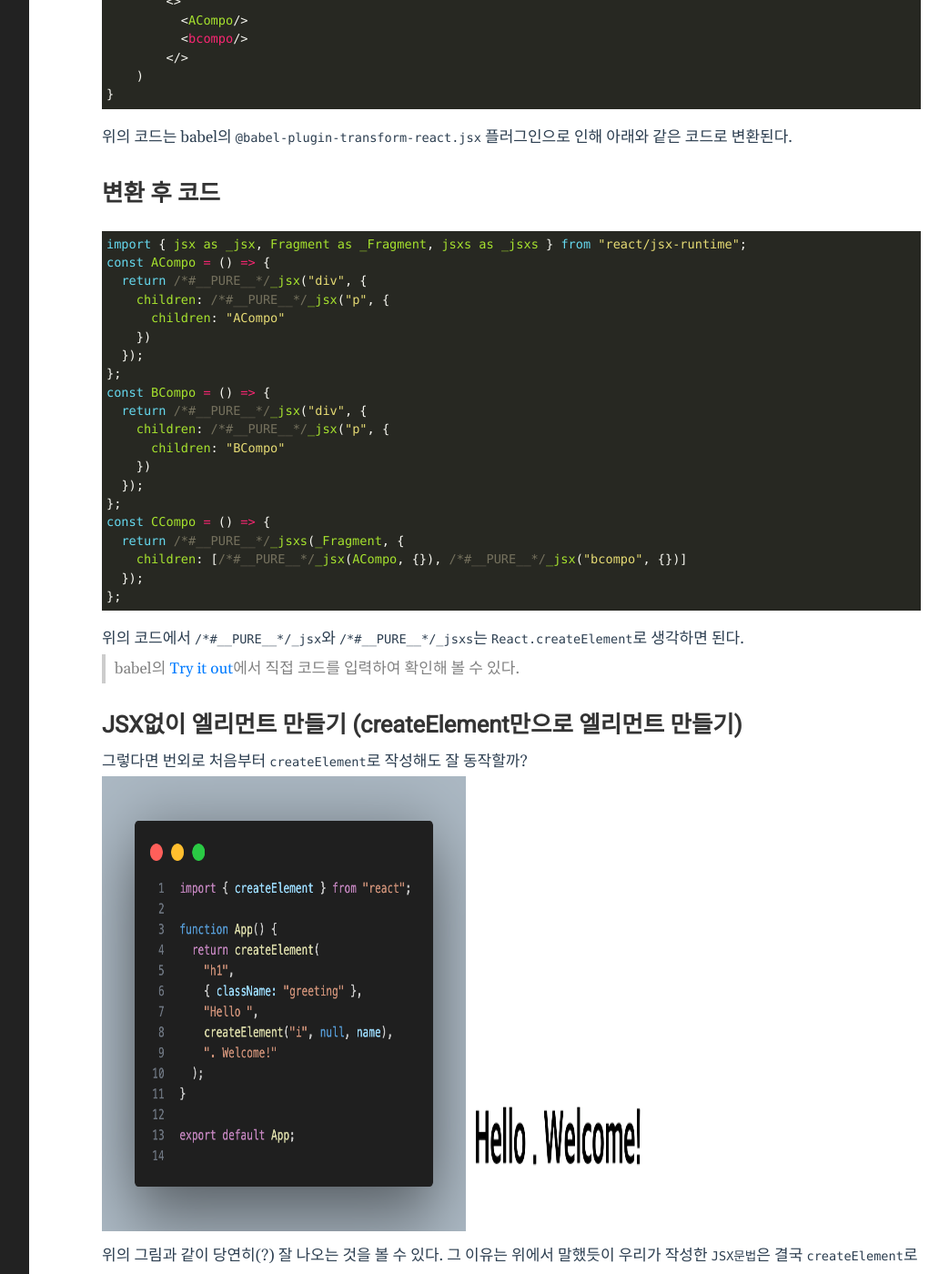
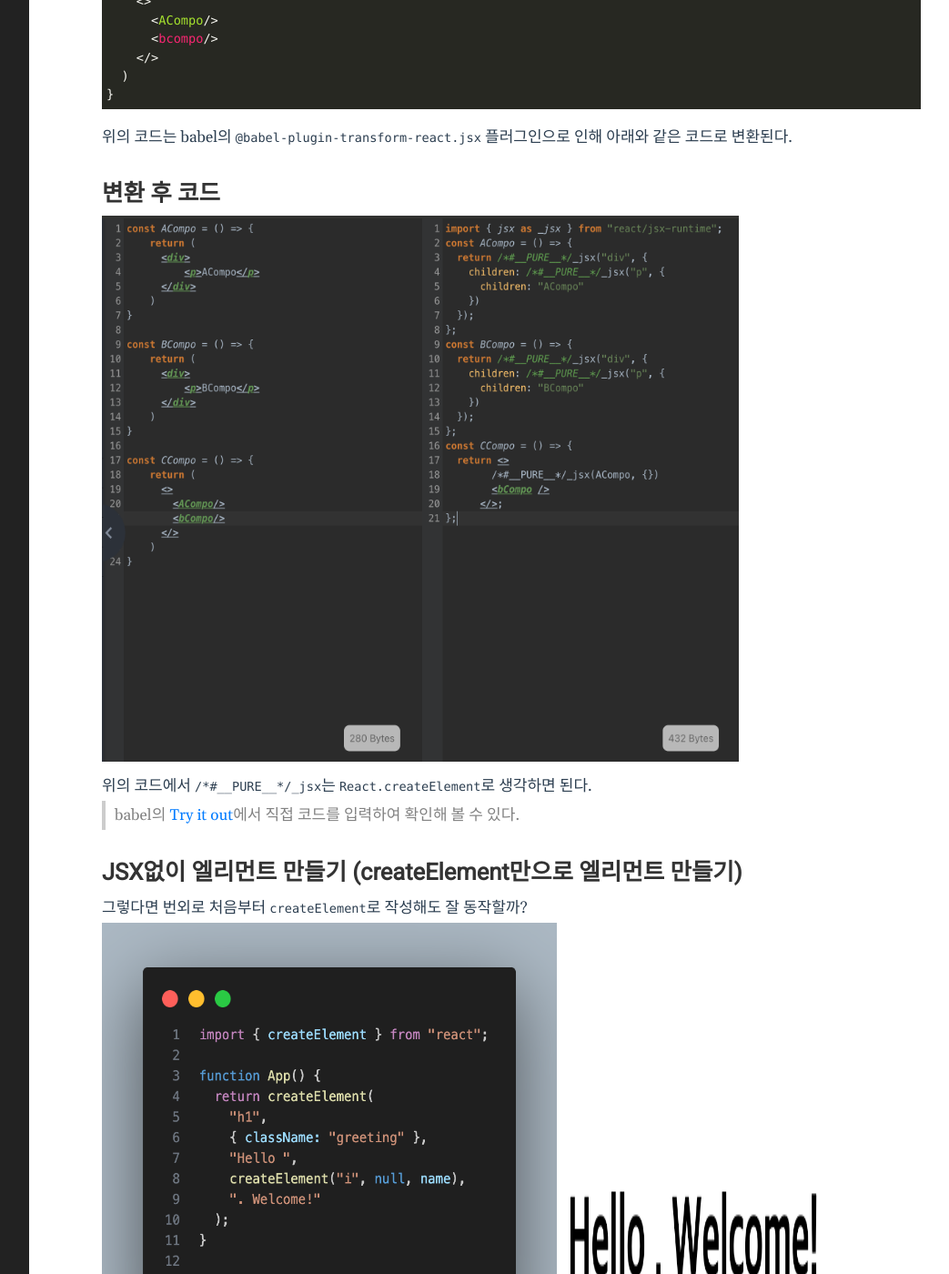
Before and after one commit to ahngh0113/ahngh0113.github.io, a Jekyll site: the page built from _posts/2024-09-30-리액트 컴포넌트는 왜 대문자로 시작해야 하는가?.md, in a window 1280 px wide and 1400 px high, scrolled down 1454 px. Shown: the whole window at 91% size, without its empty margins (188-1231 px from the left). Built offline with Jekyll 4.4.1, drawn with Linux system fonts in a browser that asks for light colours.

Commit message:
코드 이미지로 대체

````diff
--- a/_posts/2024-09-30-리액트 컴포넌트는 왜 대문자로 시작해야 하는가?.md
+++ b/_posts/2024-09-30-리액트 컴포넌트는 왜 대문자로 시작해야 하는가?.md
@@ -34,57 +34,37 @@ categories: react
 
 ```jsx
 const ACompo = () => {
-	return (
-    	<div>
-           <p>ACompo</p>
-        </div>
-    )
+  return (
+    <div>
+      <p>ACompo</p>
+    </div>
+  )
 }
 
 const BCompo = () => {
   return (
-      <div>
-          <p>BCompo</p>
-        </div>
+    <div>
+      <p>BCompo</p>
+    </div>
   )
 }
 
 const CCompo = () => {
-	return (
-    	<>
-          <ACompo/>
-          <bcompo/>
-        </>
-    )
+  return (
+    <>
+      <ACompo/>
+      <bcompo/>
+    </>
+  )
 }
 ```
 위의 코드는 babel의 `@babel-plugin-transform-react.jsx` 플러그인으로 인해 아래와 같은 코드로 변환된다.
 
 ## 변환 후 코드
-```js
-import { jsx as _jsx, Fragment as _Fragment, jsxs as _jsxs } from "react/jsx-runtime";
-const ACompo = () => {
-  return /*#__PURE__*/_jsx("div", {
-    children: /*#__PURE__*/_jsx("p", {
-      children: "ACompo"
-    })
-  });
-};
-const BCompo = () => {
-  return /*#__PURE__*/_jsx("div", {
-    children: /*#__PURE__*/_jsx("p", {
-      children: "BCompo"
-    })
-  });
-};
-const CCompo = () => {
-  return /*#__PURE__*/_jsxs(_Fragment, {
-    children: [/*#__PURE__*/_jsx(ACompo, {}), /*#__PURE__*/_jsx("bcompo", {})]
-  });
-};
-```
 
-위의 코드에서 `/*#__PURE__*/_jsx`와 `/*#__PURE__*/_jsxs`는 `React.createElement`로 생각하면 된다.
+<img src="/public/img/jsx-after-babel.png" alt="babel로 변환 후의 코드" width="700px" height="600px">
+
+위의 코드에서 `/*#__PURE__*/_jsx`는 `React.createElement`로 생각하면 된다.
 
 > babel의 [Try it out](https://babeljs.io/repl#?browsers=defaults%2C%20not%20ie%2011%2C%20not%20ie_mob%2011&build=&builtIns=false&corejs=3.21&spec=false&loose=false&code_lz=Q&debug=false&forceAllTransforms=false&modules=false&shippedProposals=false&evaluate=false&fileSize=false&timeTravel=false&sourceType=module&lineWrap=true&presets=env%2Creact&prettier=false&targets=&version=7.25.6&externalPlugins=&assumptions=%7B%7D)에서 직접 코드를 입력하여 확인해 볼 수 있다.
 
@@ -92,8 +72,8 @@ const CCompo = () => {
 
 그렇다면 번외로 처음부터 `createElement`로 작성해도 잘 동작할까?
 
-<img src="/public/img/creating-an-element-without-JSX-code.png" height="500x" width="400px"/>
-<img src="/public/img/creating-an-element-without-JSX-result.png" height="200x" width="200px"/>
+<img src="/public/img/creating-an-element-without-JSX-code.png" height="500px" width="500px"/>
+<img src="/public/img/creating-an-element-without-JSX-result.png" height="300x" width="300px"/>
 
 위의 그림과 같이 당연히(?) 잘 나오는 것을 볼 수 있다.
 그 이유는 위에서 말했듯이 우리가 작성한 `JSX문법`은 결국 `createElement`로 변환하여 사용되기 때문이다.
@@ -102,7 +82,7 @@ const CCompo = () => {
 
 그렇다면 본론으로 돌아와서 리액트 컴포넌트가 대문자만 사용 가능한 이유는 HTML태그와 컴포넌트를 분리하기 위해서 이다. 위의 변환 후 코드를 다시 살펴보자.
 
-> `/*#__PURE__*/_jsx`와 `/*#__PURE__*/_jsxs`는 `createElement`로 바꾸었다.
+> `/*#__PURE__*/_jsx`는 `createElement`로 바꾸었다.
 
 ```js
 const ACompo = () => {
````
Also changed, not shown: public/img/jsx-after-babel.png (added), 3 other files.
